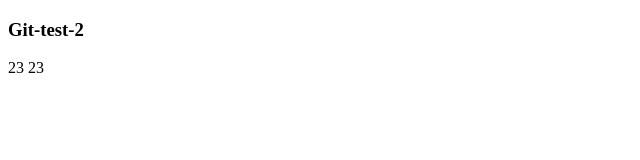
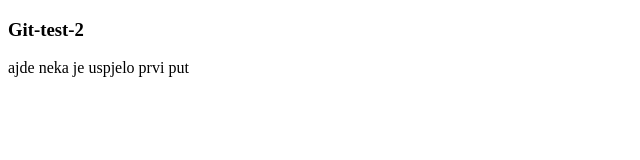
Before and after one commit to Branimir051/test3, a plain HTML site: page index.html in a window 1280 px wide. Shown: the whole page, without its empty margins (0-640 px from the left). Drawn offline with Linux system fonts and the light colour scheme.

Commit message:
Update index.html
123

```diff
--- a/index.html
+++ b/index.html
@@ -8,8 +8,6 @@
 </head>
 <body>
     <h3>Git-test-2</h3>
-    <p>23
-        23
-    </p>
+    <p>ajde neka je uspjelo prvi put</p>
 </body>
 </html>
```
